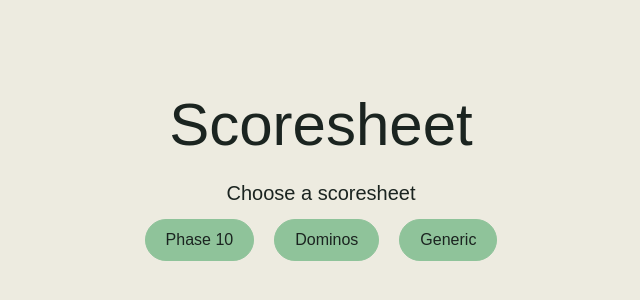
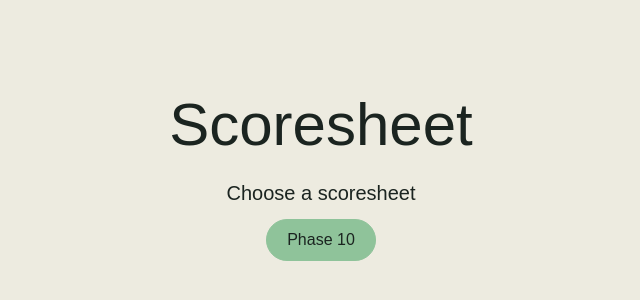
Before and after one commit to BradPreston/scoresheet-nextjs, a Next.js app: page / in a window 1280 px wide. Shown: the part 222-522 px from the top of the page, without its empty margins (319-959 px from the left). Built offline with nearby package versions, Linux system fonts and the light colour scheme.

Commit message:
add the game types, phase 10 rules, and the registry for game rules

```diff
--- /dev/null
+++ b/app/(game)/phase-10/rules.ts
@@ -0,0 +1,74 @@
+import type { GameRules, GameState } from "@/app/lib/games/types";
+import { totals } from "@/app/lib/games/types";
+
+export const PHASES = [
+  "2 sets of 3",
+  "A set of 3 + a run of 4",
+  "A set of 4 + a run of 4",
+  "A run of 7",
+  "A run of 8",
+  "A run of 9",
+  "2 sets of 4",
+  "7 cards of one color",
+  "A set of 5 + a set of 2",
+  "A set of 5 + a set of 3",
+] as const;
+
+// This is the Extra that gets added as the type in the generic. Adds completedPhase to round data
+export type Phase10Extra = {
+  completedPhase: Record<string, boolean>; // playerId completed phase
+};
+
+// sets up a type with players and rounds, where the Phase10Extra is added to rounds
+type Phase10State = GameState<Phase10Extra>;
+
+// checks the phases completed by player
+export function phasesCompleted(state: Phase10State, playerId: string): number {
+  return state.rounds.filter((r) => r.completedPhase[playerId]).length;
+}
+
+// checks the current phase the player is on
+export function currentPhase(state: Phase10State, playerId: string): number {
+  return Math.min(phasesCompleted(state, playerId) + 1, PHASES.length);
+}
+
+// Gets all the players who made it through all phases and returns the one with the lowest score
+export function winner(state: Phase10State): string | null {
+  if (!phase10Rules.isGameOver(state)) return null;
+  const scores = totals(state);
+  const finishers = state.players.filter(
+    (p) => phasesCompleted(state, p.id) >= PHASES.length,
+  );
+  finishers.sort((a, b) => scores[a.id] - scores[b.id]);
+  return finishers[0].id;
+}
+
+export const phase10Rules: GameRules<Phase10Extra> = {
+  id: "phase-10",
+  name: "Phase 10",
+  minPlayers: 2,
+  maxPlayers: 6,
+
+  isGameOver(state) {
+    return state.players.some(
+      (p) => phasesCompleted(state, p.id) >= PHASES.length,
+    );
+  },
+
+  validateRound(round, state) {
+    for (const p of state.players) {
+      const score = round.scores[p.id];
+      if (score === undefined) return `Enter a score for ${p.name}`;
+      if (score < 0 || score % 5 !== 0) {
+        return `${p.name}'s score must be 0 or a multiple of 5`;
+      }
+      if (score === 0 && !round.completedPhase[p.id]) {
+        return `${p.name} went out, so they must have completed their phase`;
+      }
+    }
+    if (!state.players.some((p) => round.scores[p.id] === 0)) {
+      return "One player must go out with 0 points";
+    }
+    return null;
+  },
+};
--- /dev/null
+++ b/app/lib/games/registry.ts
@@ -0,0 +1,6 @@
+import type { GameRules } from "./types";
+// import each rules from app/(game)/[game]/rules
+import { phase10Rules } from "@/app/(game)/phase-10/rules";
+
+// export each game from the import as an array of games
+export const games: GameRules[] = [phase10Rules];
--- /dev/null
+++ b/app/lib/games/types.ts
@@ -0,0 +1,75 @@
+/**
+ * The contract a game's rules must follow.
+ *
+ * validateRound returns an error message to show the user, or null if the round is valid
+ */
+export type GameRules<Extra extends object = object> = {
+  id: string;
+  name: string;
+  minPlayers: number;
+  maxPlayers: number;
+  isGameOver(state: GameState<Extra>): boolean;
+  validateRound?(
+    round: RoundInput<Extra>,
+    state: GameState<Extra>,
+  ): string | null;
+};
+
+export type Player = {
+  id: string;
+  name: string;
+};
+
+/**
+ * The scores for one round. Extra allows for extending the type for game specific round data
+ */
+export type RoundInput<Extra extends object = object> = {
+  scores: Record<string, number>; // playerId, points in round
+} & Extra;
+
+/**
+ * A round of scores with the round number
+ */
+export type Round<Extra extends object = object> = RoundInput<Extra> & {
+  number: number;
+};
+
+/**
+ * The whole state of the game. Contains all players, the rounds, and the scores per player per round
+ */
+export type GameState<Extra extends object = object> = {
+  players: Player[];
+  rounds: Round<Extra>[];
+};
+
+/**
+ * The total scores per player in the game. It adds up each player's points across all rounds. Missing scores count as zero and player IDs not in state.players are ignored
+ *
+ * @param state The GameState (players and round scores)
+ * @returns A Record of player IDs and their total score
+ */
+export function totals(state: GameState): Record<string, number> {
+  const result: Record<string, number> = {};
+
+  for (const p of state.players) {
+    result[p.id] = 0;
+  }
+
+  for (const r of state.rounds) {
+    for (const p of state.players) {
+      result[p.id] += r.scores[p.id] ?? 0;
+    }
+  }
+
+  return result;
+}
+
+/*
+What is Extra?
+
+Some games need to track more than simply points. For example, Phase 10 needs to track which players completed their phase.
+
+Extra is where each game can attach their own fields. By default it's the object type with no fields, so a simple game only has scores.
+
+An example of a Phase 10 round would be: { number: 3, scores: { alice: 55, bob: 0 }, completedPhase: { alice: false, bob: true }}
+*/
--- a/app/page.tsx
+++ b/app/page.tsx
@@ -1,24 +1,5 @@
 import PillLink from "./components/PillLink";
-
-type GameType = {
-  name: string;
-  path: string;
-};
-
-const gameTypes: GameType[] = [
-  {
-    name: "Phase 10",
-    path: "/phase-10",
-  },
-  {
-    name: "Dominos",
-    path: "/dominos",
-  },
-  {
-    name: "Generic",
-    path: "/generic",
-  },
-];
+import { games } from "./lib/games/registry";
 
 export default function Home() {
   return (
@@ -26,9 +7,9 @@
       <h1 className="text-6xl mb-6 text-center">Scoresheet</h1>
       <h2 className="mb-3 text-xl text-center">Choose a scoresheet</h2>
       <ul className="flex flex-wrap justify-center gap-5">
-        {gameTypes.map((game) => (
+        {games.map((game) => (
           <li key={game.name}>
-            <PillLink {...game} />
+            <PillLink path={game.id} name={game.name} />
           </li>
         ))}
       </ul>
```
